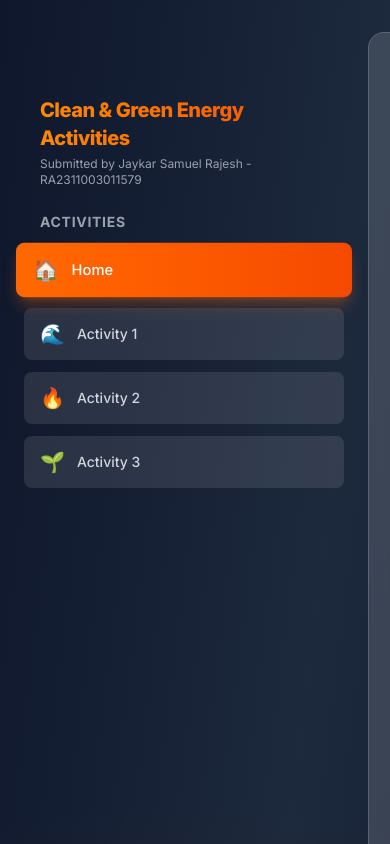
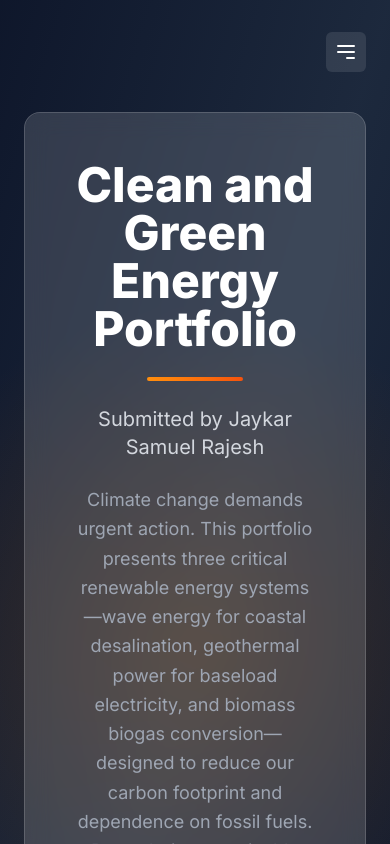
Before and after one commit to JakeGitty/renewable-energy-portfolio, a Next.js app: page / in a window 390 px wide. Shown: the top 844 px of the page. Built offline with nearby package versions, Linux system fonts and the light colour scheme.

Commit message:
Fix: Reduce header padding and adjust metrics grid breakpoint

```diff
--- a/app/page.tsx
+++ b/app/page.tsx
@@ -4,6 +4,7 @@ import { motion, AnimatePresence } from 'framer-motion';
 
 const Portfolio = () => {
   const [activeActivity, setActiveActivity] = useState(0);
+  const [isMobileMenuOpen, setIsMobileMenuOpen] = useState(false); // New state for mobile menu
 
   const activities = [
     {
@@ -294,9 +295,45 @@ return (
       <div className="absolute inset-0 z-0 bg-radial-gradient"></div>
 
       {/* MAIN LAYOUT */}
-      <div className="relative z-10 flex gap-6 px-6 py-8">
-        {/* LEFT SIDEBAR - Always on left */}
-        <div className="w-80 flex-shrink-0">
+      <div className="relative z-10 flex gap-6 px-6 py-8 md:flex-row flex-col">
+        {/* Mobile Menu Button */}
+        <div className="md:hidden flex justify-end mb-4">
+          <button
+            onClick={() => setIsMobileMenuOpen(!isMobileMenuOpen)}
+            className="text-white p-2 rounded-md bg-white/10 hover:bg-white/20 transition-colors"
+          >
+            {isMobileMenuOpen ? (
+              <svg xmlns="http://www.w3.org/2000/svg" className="h-6 w-6" fill="none" viewBox="0 0 24 24" stroke="currentColor">
+                <path strokeLinecap="round" strokeLinejoin="round" strokeWidth={2} d="M6 18L18 6M6 6l12 12" />
+              </svg>
+            ) : (
+              <svg xmlns="http://www.w3.org/2000/svg" className="h-6 w-6" fill="none" viewBox="0 0 24 24" stroke="currentColor">
+                <path strokeLinecap="round" strokeLinejoin="round" strokeWidth={2} d="M4 6h16M4 12h16m-7 6h7" />
+              </svg>
+            )}
+          </button>
+        </div>
+
+        {/* Mobile Menu Overlay (backdrop) */}
+        <AnimatePresence>
+          {isMobileMenuOpen && (
+            <motion.div
+              initial={{ opacity: 0 }}
+              animate={{ opacity: 1 }}
+              exit={{ opacity: 0 }}
+              transition={{ duration: 0.2 }}
+              className="fixed inset-0 bg-black/50 z-10 md:hidden"
+              onClick={() => setIsMobileMenuOpen(false)}
+            />
+          )}
+        </AnimatePresence>
+
+        {/* LEFT SIDEBAR - Conditional visibility and animation for mobile */}
+        <motion.div
+          initial={false}
+          animate={{ x: isMobileMenuOpen ? 0 : '-100%' }}
+          transition={{ duration: 0.3, ease: 'easeOut' }}
+          className={`w-80 flex-shrink-0 fixed inset-y-0 left-0 bg-slate-900 z-20 p-6 transform md:relative md:block md:translate-x-0 ${isMobileMenuOpen ? 'block' : 'hidden md:block'}`}>
           <div className="space-y-3 sticky top-24">
             {/* Moved header content */}
             <div className="mb-6 px-4">
@@ -309,7 +346,7 @@ return (
             {activities.map((activity) => (
               <button
                 key={activity.id}
-                onClick={() => setActiveActivity(activity.id)}
+                onClick={() => { setActiveActivity(activity.id); if (isMobileMenuOpen) setIsMobileMenuOpen(false); }}
                 className={`w-full text-left px-4 py-3 rounded-lg font-medium flex items-center gap-3 transition-all duration-300 ease-in-out transform ${
                   activeActivity === activity.id
                     ? 'bg-gradient-to-r from-orange-500 to-orange-600 text-white shadow-lg shadow-orange-500/30 scale-105'
@@ -321,7 +358,7 @@ return (
               </button>
             ))}
           </div>
-        </div>
+        </motion.div>
 
         {/* RIGHT CONTENT AREA - Flexible */}
         <div className="flex-1 min-w-0">
```
